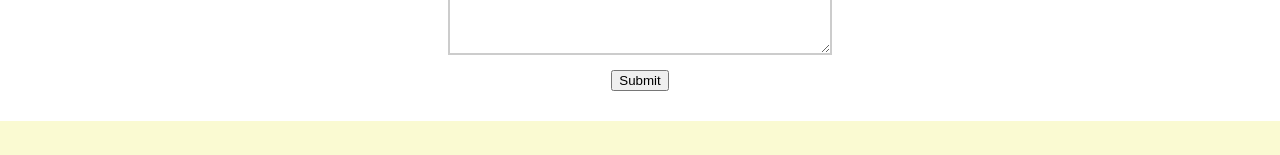
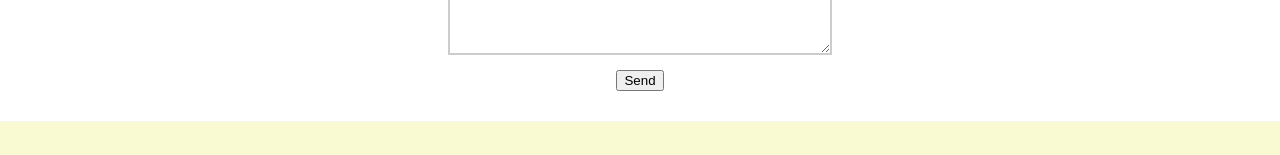
Before and after one commit to tom-demartino/plantpathwellness, a React (Create React App) app: page /contact in a window 1280 px wide. Shown: the part 601-756 px from the top of the page. Built offline with nearby package versions, Linux system fonts and the light colour scheme.

Commit message:
Changed submit to send

```diff
--- a/src/components/contactForm/index.js
+++ b/src/components/contactForm/index.js
@@ -4,7 +4,7 @@ import React, { useState } from "react";
 import "./contactForm.css";
 
 function ContactForm() {
-  const [status, setStatus] = useState("Submit");
+  const [status, setStatus] = useState("Send");
   const handleSubmit = async e => {
     e.preventDefault();
     setStatus("Sending...");
@@ -24,7 +24,7 @@ function ContactForm() {
       .then(response => response.json())
       .then(json => alert(json.status))
       .catch(err => alert(err))
-      .finally(() => setStatus("Submit"));
+      .finally(() => setStatus("Send"));
   };
   return (
     <form onSubmit={handleSubmit}>
```
